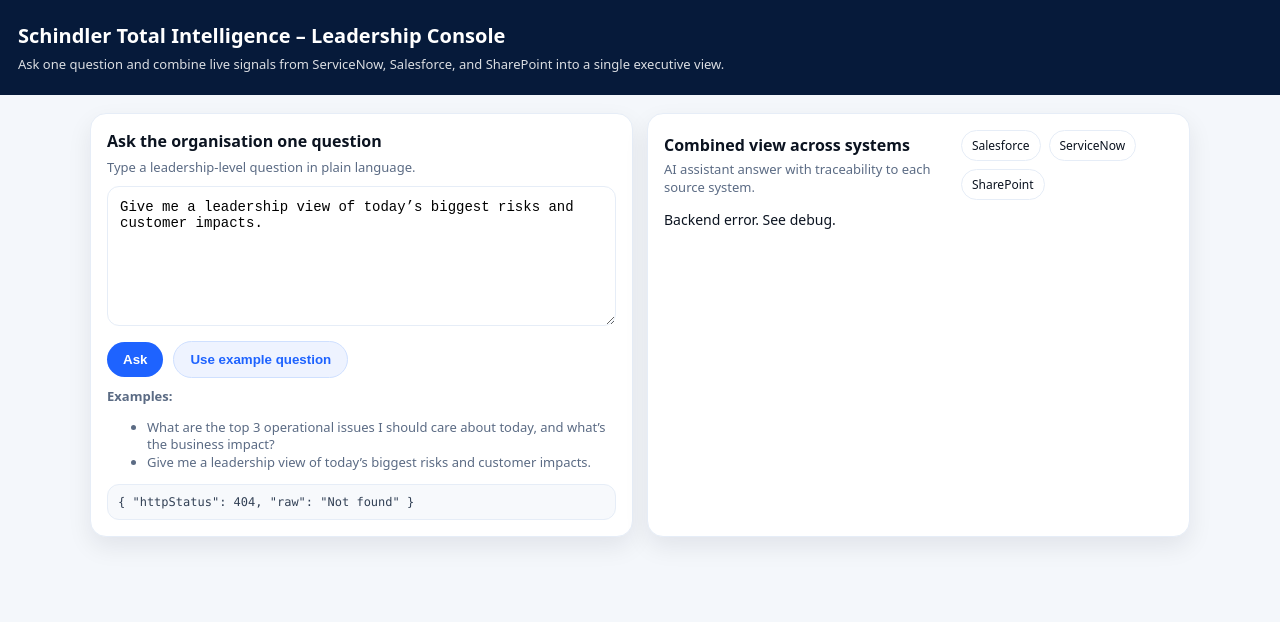
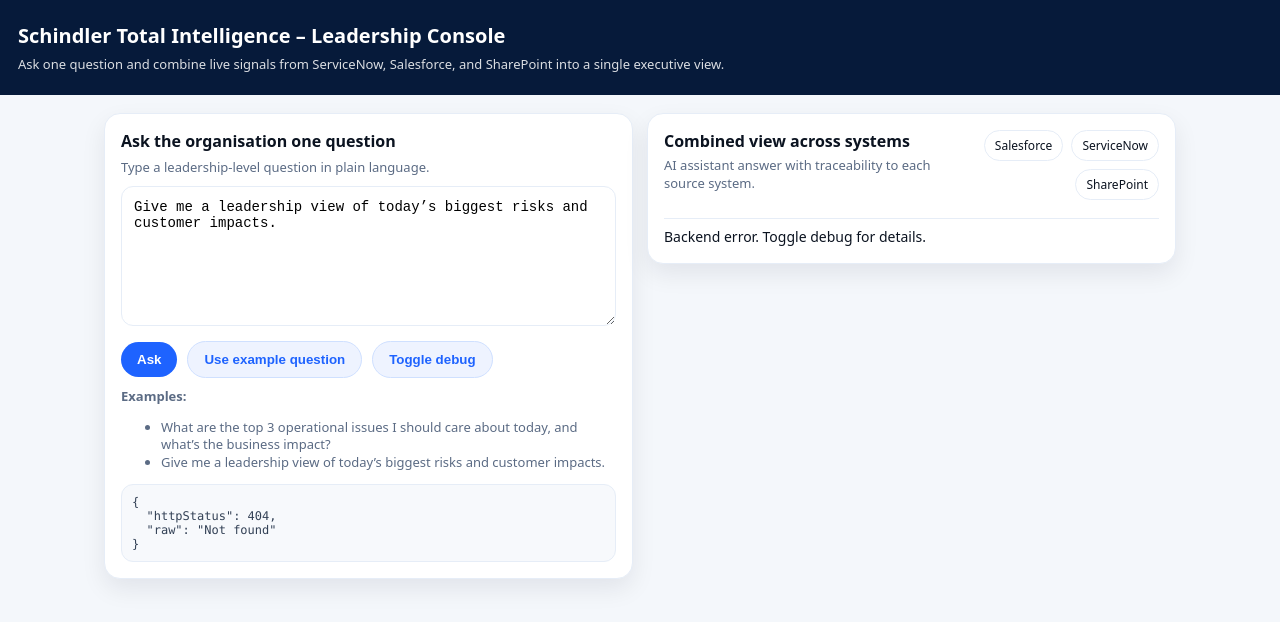
Before and after one commit to bavanamenon-lgtm/ai-bot-backend, a website: page txi-dashboard.html in a window 1280 px wide. Both pictures are taken after a click on the button "Ask". Drawn offline with Linux system fonts and the light colour scheme; no server answers.

Commit message:
Update txi-dashboard.html

```diff
--- a/txi-dashboard.html
+++ b/txi-dashboard.html
@@ -4,6 +4,7 @@
   <meta charset="UTF-8" />
   <meta name="viewport" content="width=device-width, initial-scale=1.0"/>
   <title>Schindler Total Intelligence – Leadership Console</title>
+
   <style>
     :root{
       --navy:#061a3a;
@@ -19,6 +20,8 @@
       --mono: ui-monospace, SFMono-Regular, Menlo, Monaco, Consolas, "Liberation Mono", "Courier New", monospace;
       --sans: ui-sans-serif, system-ui, -apple-system, Segoe UI, Roboto, Arial, "Noto Sans", "Liberation Sans", sans-serif;
     }
+
+    *{ box-sizing:border-box; }
 
     body{
       margin:0;
@@ -50,6 +53,7 @@
       display:grid;
       grid-template-columns: 1fr 1fr;
       gap:14px;
+      align-items: start;
     }
 
     .card{
@@ -58,6 +62,7 @@
       border-radius:var(--radius);
       box-shadow:var(--shadow);
       padding:16px;
+      overflow: visible !important; /* prevent clipping */
     }
 
     h2{
@@ -79,7 +84,6 @@
       font-size:14px;
       outline:none;
       resize:vertical;
-      box-sizing:border-box;
     }
 
     .row{
@@ -119,7 +123,7 @@
     .statusRow{
       display:flex;
       justify-content:space-between;
-      align-items:center;
+      align-items:flex-start;
       gap:10px;
       margin-bottom:10px;
     }
@@ -129,13 +133,16 @@
       gap:8px;
       flex-wrap:wrap;
       align-items:center;
+      justify-content:flex-end;
     }
+
     .pill{
       font-size:12px;
       padding:6px 10px;
       border-radius:999px;
       border:1px solid var(--border);
       background:#fff;
+      user-select:none;
     }
     .pill.ok{
       border-color: rgba(31,157,85,.35);
@@ -150,14 +157,37 @@
       font-weight:700;
     }
 
-    /* THIS is the fix for “truncation”: */
-    pre{
+    /* ======= ANSWER AREA: NEVER TRUNCATE ======= */
+    .answer-card{
+      display:flex;
+      flex-direction:column;
+      overflow: visible !important;
+    }
+
+    .answer-scroll{
+      flex: 1 1 auto;
+      max-height: 70vh;         /* scrollable area */
+      overflow-y: auto;
+      overflow-x: hidden;
+      padding-top: 8px;
+      border-top: 1px solid var(--border);
+      margin-top: 8px;
+    }
+
+    #answer{
       margin:0;
-      white-space: pre-wrap;      /* keep line breaks */
-      word-break: break-word;     /* long text wraps */
-      font-family: var(--sans);   /* readable, not monospace */
+      white-space: pre-wrap !important;
+      word-break: break-word !important;
+      font-family: var(--sans);
       font-size:14px;
       line-height:1.45;
+    }
+
+    /* Kill any accidental CSS line clamp/overflow */
+    pre, pre *{
+      -webkit-line-clamp: unset !important;
+      max-height: none !important;
+      overflow: visible !important;
     }
 
     .smallMono{
@@ -170,10 +200,15 @@
       border-radius:12px;
       padding:10px;
       display:none;
+      white-space: pre-wrap;
+      word-break: break-word;
     }
+
+    .muted{ color: var(--muted); }
 
     @media (max-width: 900px){
       .wrap{ grid-template-columns: 1fr; }
+      .answer-scroll{ max-height: 55vh; }
     }
   </style>
 </head>
@@ -185,6 +220,7 @@
   </header>
 
   <div class="wrap">
+    <!-- LEFT: ASK -->
     <div class="card">
       <h2>Ask the organisation one question</h2>
       <p class="hint">Type a leadership-level question in plain language.</p>
@@ -194,6 +230,7 @@
       <div class="row">
         <button id="askBtn">Ask</button>
         <button id="exampleBtn" class="secondary">Use example question</button>
+        <button id="toggleDebugBtn" class="secondary">Toggle debug</button>
       </div>
 
       <div class="examples">
@@ -207,7 +244,8 @@
       <div id="debugBox" class="smallMono"></div>
     </div>
 
-    <div class="card">
+    <!-- RIGHT: ANSWER -->
+    <div class="card answer-card">
       <div class="statusRow">
         <div>
           <h2 style="margin:0;">Combined view across systems</h2>
@@ -220,20 +258,27 @@
         </div>
       </div>
 
+      <div class="answer-scroll">
         <pre id="answer">Could not generate an answer yet. Ask a question on the left.</pre>
+      </div>
     </div>
   </div>
 
   <script>
-  const askBtn = document.getElementById("askBtn");
-  const exampleBtn = document.getElementById("exampleBtn");
-  const qEl = document.getElementById("q");
-  const ansEl = document.getElementById("answer");
-  const debugBox = document.getElementById("debugBox");
+    (function () {
+      const $ = (id) => document.getElementById(id);
 
-  const sfPill = document.getElementById("sfPill");
-  const snPill = document.getElementById("snPill");
-  const spPill = document.getElementById("spPill");
+      const qEl = $("q");
+      const askBtn = $("askBtn");
+      const exampleBtn = $("exampleBtn");
+      const toggleDebugBtn = $("toggleDebugBtn");
+
+      const ansEl = $("answer");
+      const debugBox = $("debugBox");
+
+      const sfPill = $("sfPill");
+      const snPill = $("snPill");
+      const spPill = $("spPill");
 
       function setPill(pill, ok, label){
         pill.classList.remove("ok","err");
@@ -250,7 +295,7 @@
 
       function showDebug(obj){
         debugBox.style.display = "block";
-    debugBox.textContent = JSON.stringify(obj, null, 2);
+        debugBox.textContent = typeof obj === "string" ? obj : JSON.stringify(obj, null, 2);
       }
 
       function hideDebug(){
@@ -258,11 +303,33 @@
         debugBox.textContent = "";
       }
 
-  exampleBtn.addEventListener("click", () => {
-    qEl.value = "What are the top 3 operational issues I should care about today, and what’s the business impact?";
-  });
+      function systemOk(src){
+        if (!src) return null;
+        if (src.ok === true) return true;
+        if (src.ok === false) return false;
+        if (src.error) return false;
+        return null;
+      }
 
-  askBtn.addEventListener("click", async () => {
+      function toExecFormat(combinedAnswer, sources) {
+        let text = (combinedAnswer || "").trim();
+
+        text = text
+          .replace(/\r\n/g, "\n")
+          .replace(/\n{3,}/g, "\n\n")
+          .replace(/(\n\d\))/g, "\n\n$1");
+
+        if (!/Traceability:/i.test(text)) {
+          const sf = sources?.salesforce?.ok ? "Salesforce(OK)" : "Salesforce(error)";
+          const sn = sources?.serviceNow?.ok ? "ServiceNow(OK)" : "ServiceNow(error)";
+          const sp = sources?.sharePoint?.ok ? "SharePoint(OK)" : "SharePoint(error)";
+          text += `\n\nTraceability: ${sf} | ${sn} | ${sp}`;
+        }
+
+        return text;
+      }
+
+      async function ask() {
         hideDebug();
         resetPills();
 
@@ -273,7 +340,8 @@
         }
 
         askBtn.disabled = true;
-    ansEl.textContent = "Thinking…";
+        ansEl.classList.add("muted");
+        ansEl.textContent = "Working on it…";
 
         try{
           const resp = await fetch("/api/txi-dashboard", {
@@ -282,33 +350,71 @@
             body: JSON.stringify({ question })
           });
 
-      const text = await resp.text();
+          const raw = await resp.text();
           let json = null;
-      try{ json = JSON.parse(text); }catch(e){}
+          try { json = JSON.parse(raw); } catch(e){ json = null; }
 
           if(!resp.ok || !json){
-        ansEl.textContent = "Backend error. See debug.";
-        showDebug({ httpStatus: resp.status, raw: text });
+            ansEl.classList.remove("muted");
+            ansEl.textContent = "Backend error. Toggle debug for details.";
+            showDebug({ httpStatus: resp.status, raw });
             askBtn.disabled = false;
             return;
           }
 
-      // Status pills
           const s = json.sources || {};
-      setPill(sfPill, !s.salesforce?.error, s.salesforce?.error ? "Salesforce • error" : "Salesforce • OK");
-      setPill(snPill, !s.serviceNow?.error, s.serviceNow?.error ? "ServiceNow • error" : "ServiceNow • OK");
-      setPill(spPill, !s.sharePoint?.error, s.sharePoint?.error ? "SharePoint • error" : "SharePoint • OK");
 
-      // IMPORTANT: show FULL answer, no slicing, no truncation
-      ansEl.textContent = json.combinedAnswer || "No answer returned.";
+          const sfOk = systemOk(s.salesforce);
+          const snOk = systemOk(s.serviceNow);
+          const spOk = systemOk(s.sharePoint);
+
+          setPill(sfPill, sfOk, sfOk === true ? "Salesforce • OK" : "Salesforce • error");
+          setPill(snPill, snOk, snOk === true ? "ServiceNow • OK" : "ServiceNow • error");
+          setPill(spPill, spOk, spOk === true ? "SharePoint • OK" : "SharePoint • error");
+
+          const combined = toExecFormat(json.combinedAnswer, s);
+
+          ansEl.classList.remove("muted");
+          ansEl.textContent = combined;
+
+          // Proof: if this prints full text, backend is not truncating
+          console.log("combinedAnswer length:", combined.length);
+          console.log("combinedAnswer tail:", combined.slice(-200));
+
+          // Debug summary
+          showDebug({
+            httpStatus: resp.status,
+            generatedAt: json.generatedAt,
+            gemini: json.gemini,
+            answerLength: combined.length,
+            sources: {
+              salesforce: s.salesforce?.ok ? { ok: true } : { ok: false, error: s.salesforce?.error || "unknown" },
+              serviceNow: s.serviceNow?.ok ? { ok: true } : { ok: false, error: s.serviceNow?.error || "unknown" },
+              sharePoint: s.sharePoint?.ok ? { ok: true } : { ok: false, error: s.sharePoint?.error || "unknown" }
+            }
+          });
 
           askBtn.disabled = false;
         }catch(err){
-      ansEl.textContent = "Client error. See debug.";
-      showDebug({ error: String(err) });
+          ansEl.classList.remove("muted");
+          ansEl.textContent = "Client error. Toggle debug for details.";
+          showDebug({ error: String(err), stack: err?.stack });
           askBtn.disabled = false;
         }
+      }
+
+      askBtn.addEventListener("click", ask);
+
+      exampleBtn.addEventListener("click", () => {
+        qEl.value = "What are the top 3 operational issues I should care about today, and what’s the business impact?";
       });
+
+      toggleDebugBtn.addEventListener("click", () => {
+        const isHidden = (debugBox.style.display === "" || debugBox.style.display === "none");
+        debugBox.style.display = isHidden ? "block" : "none";
+      });
+
+    })();
   </script>
 </body>
 </html>
```
Lines whose indentation alone changed are shown as unchanged.
